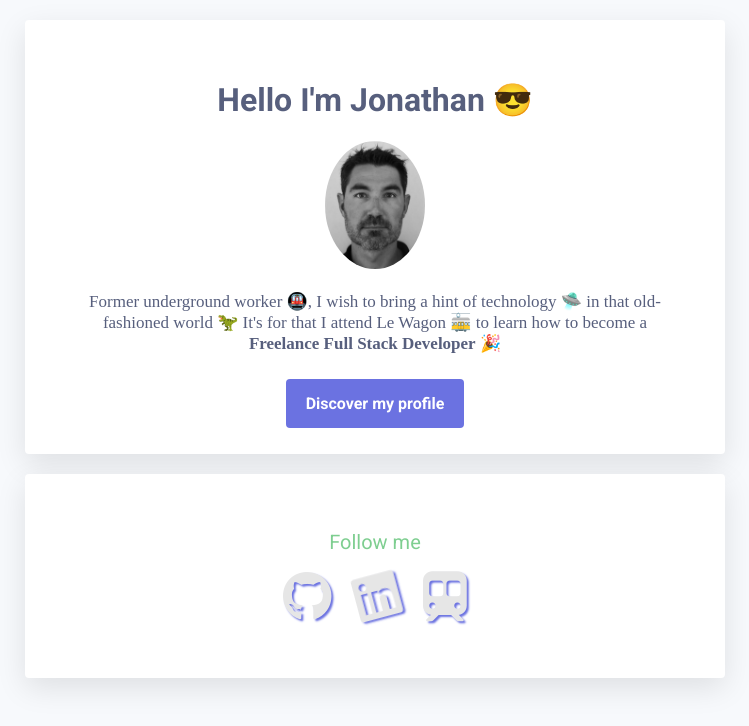
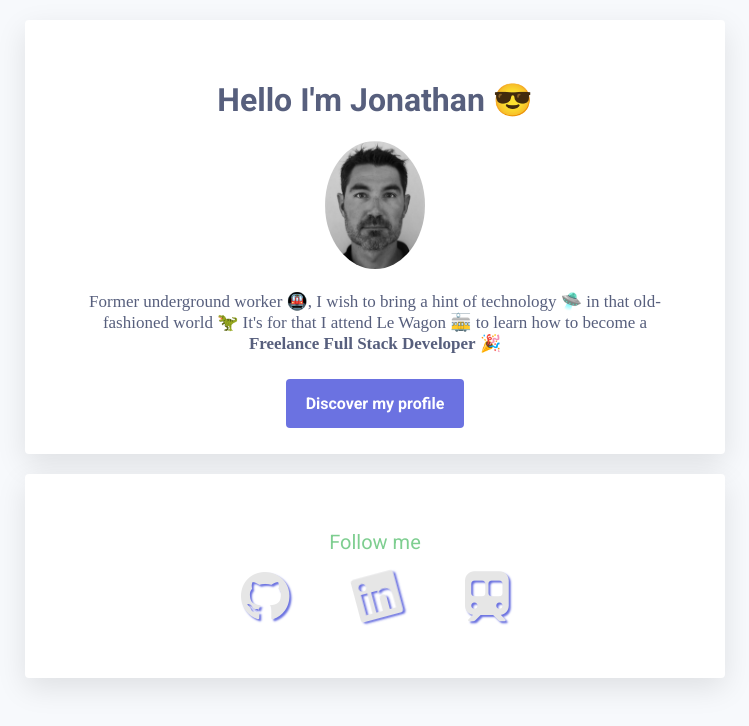
Before and after one commit to jbrisavoine/profile, a plain HTML site: page index.html in a window 1280 px wide. Shown: the whole page, without its empty margins (265-1014 px from the left). Drawn offline with Linux system fonts and the light colour scheme.

Commit message:
CSS inline pourcentage

```diff
--- a/style.css
+++ b/style.css
@@ -67,7 +67,7 @@ a:hover {
 
 .list-inline li {
   display: inline-block;
-  padding: 0px 10px;
+  padding: 0px 5%;
 }
 .list-inline i {
   font-size: 50px;
```
